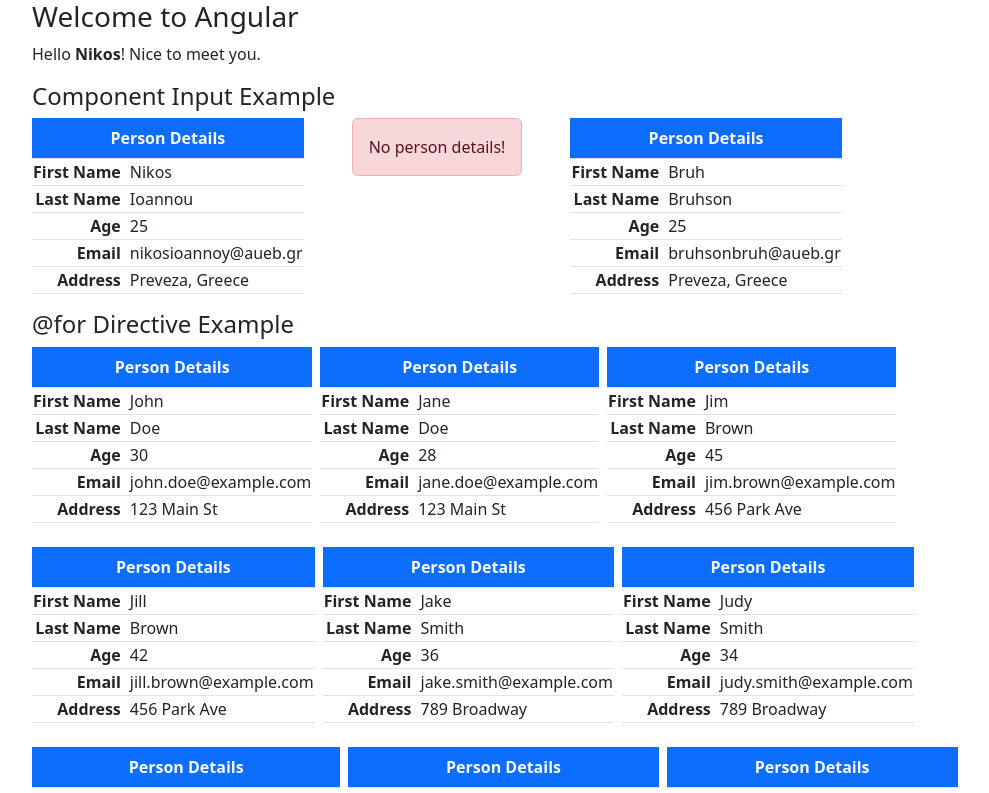
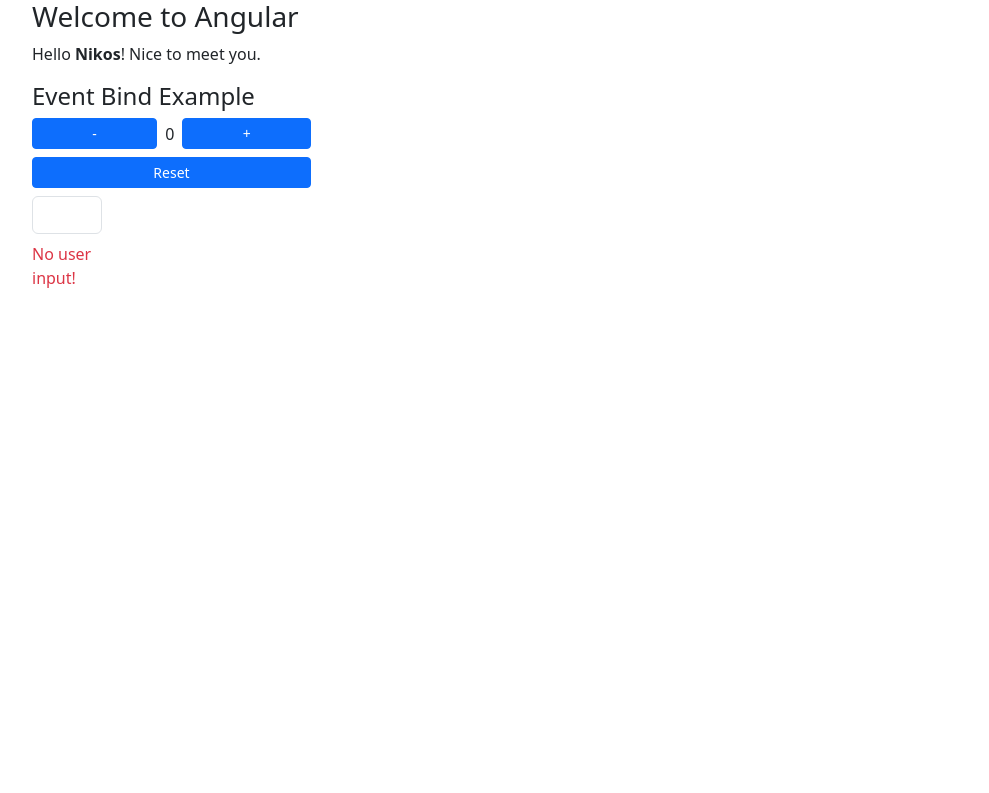
Before and after one commit to nikosioannoy/angular-introduction, an Angular app: page / in a window 1280 px wide. Shown: the top 793 px of the page, without its empty margins (50-1039 px from the left). Built offline with nearby package versions, Linux system fonts and the light colour scheme.

Commit message:
Event Binding

```diff
--- a/src/app/app.component.html
+++ b/src/app/app.component.html
@@ -2,7 +2,9 @@
   <h3>Welcome to Angular</h3>
   <p>Hello <strong>{{name}}</strong>! Nice to meet you.</p>
 
-  <h4>Component Input Example</h4>
+  <app-event-bind-example></app-event-bind-example>
+
+  <!-- <h4>Component Input Example</h4>
 
   <div class="d-flex gap-5 text-nowrap ">
     <app-person-table [person]="person0"></app-person-table>
@@ -16,6 +18,6 @@
     @for (user of users; track user) {
       <app-person-table [person]="user"></app-person-table>
     }
-  </div>
+  </div> -->
 
 </div>
--- a/src/app/app.component.ts
+++ b/src/app/app.component.ts
@@ -1,11 +1,12 @@
 import { Component } from '@angular/core';
 import { PersonTableComponent } from './components/person-table/person-table.component';
 import { Person } from './shared/interfaces/person';
+import { EventBindExampleComponent } from './components/event-bind-example/event-bind-example.component';
 
 @Component({
   selector: 'app-root',
   standalone: true,
-  imports: [PersonTableComponent],
+  imports: [PersonTableComponent, EventBindExampleComponent],
   templateUrl: './app.component.html',
   styleUrl: './app.component.css'
 })
--- /dev/null
+++ b/src/app/components/event-bind-example/event-bind-example.component.html
@@ -0,0 +1,24 @@
+<h4>Event Bind Example</h4>
+
+<div class="d-flex flex-column gap-2 w-25">
+  <div class="d-flex gap-2 align-items-center">
+    <button class="btn btn-primary btn-sm flex-grow-1" (click)="decrementTimes()">-</button>
+    <span>{{ times }} </span>
+    <button class="btn btn-primary btn-sm flex-grow-1" (click)="incrementTimes()">+</button>
+  </div>
+  <button class="btn btn-primary btn-sm" (click)="resetTimes()">Reset
+  </button>
+
+  <div class="mt2 mb-2 d-flex flex-column gap-2 w-25">
+    <input class="form-control" type="text" (input)="onUserInput($event)" />
+    @if(!userInput) {
+      <span class="text-danger">No user input!</span>
+    } @else {
+
+      <span class="text-bg-info p-2 text-truncate">
+        {{ userInput }}
+      </span>
+
+    }
+  </div>
+</div>
--- /dev/null
+++ b/src/app/components/event-bind-example/event-bind-example.component.ts
@@ -0,0 +1,32 @@
+import { Component } from '@angular/core';
+
+@Component({
+  selector: 'app-event-bind-example',
+  standalone: true,
+  imports: [],
+  templateUrl: './event-bind-example.component.html',
+  styleUrl: './event-bind-example.component.css'
+})
+export class EventBindExampleComponent {
+  times: number = 0
+
+  userInput: string = ''
+
+  incrementTimes() {
+    this.times++
+  }
+
+  decrementTimes() {
+    this.times--
+  }
+
+  resetTimes() {
+    this.times = 0
+  }
+
+  onUserInput(event: Event) {
+    const value = (event.target as HTMLInputElement).value
+    this.userInput = value
+  }
+
+}
```
Also changed, not shown: src/app/components/event-bind-example/event-bind-example.component.css (added), 1 other file (tests, documents, lock files or other folders).
